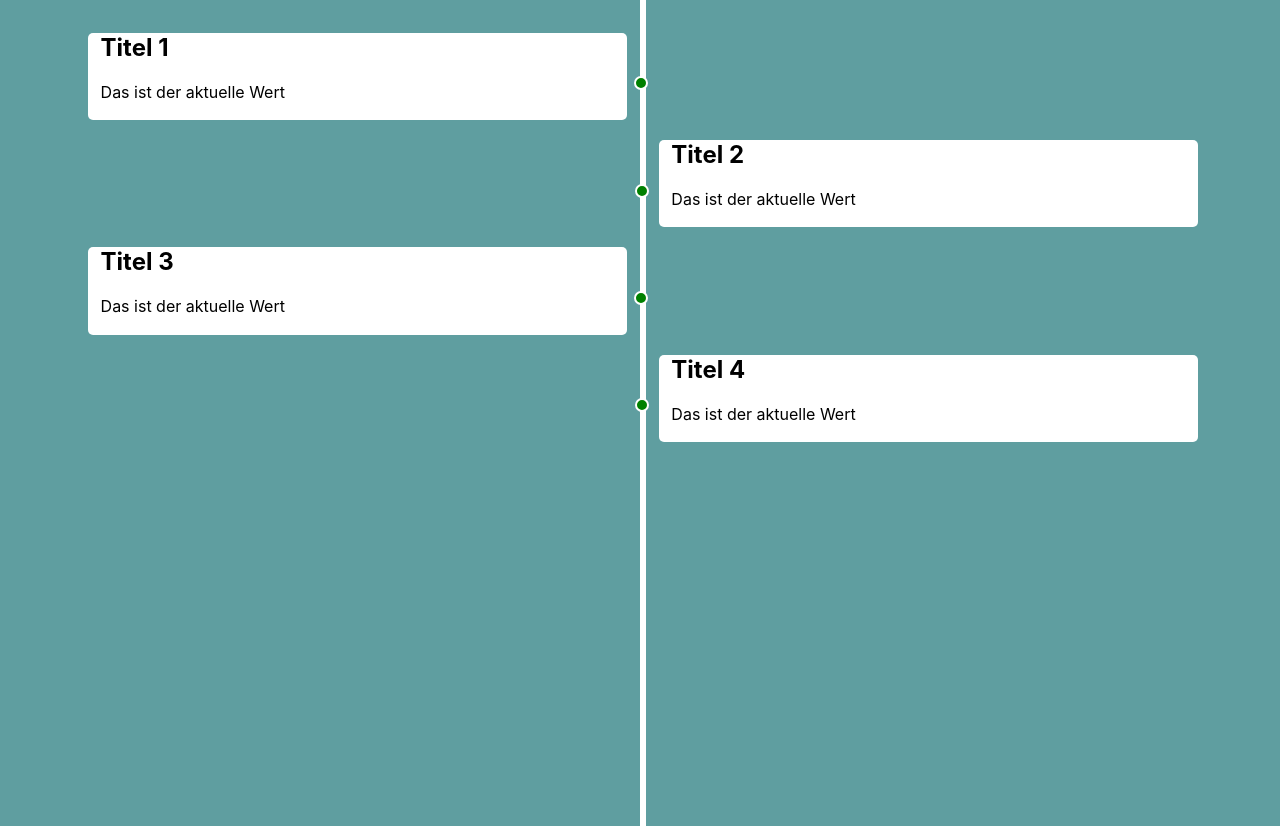
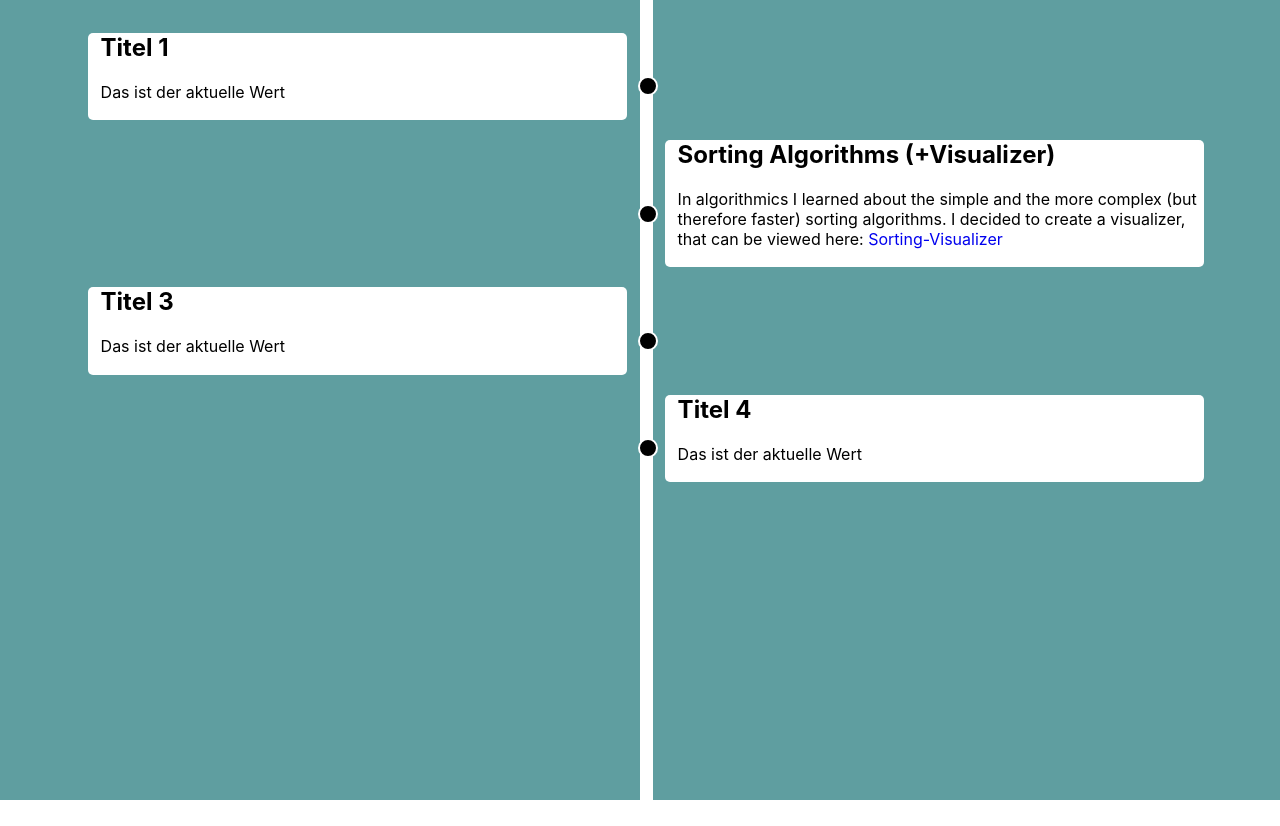
Before and after one commit to ZwickPhilippe/Timeline, a React (Create React App) app: page / in a window 1280 px wide. Built offline with nearby package versions, Linux system fonts and the light colour scheme.

Commit message:
Fixing timeline points, adding linkProp

```diff
--- /dev/null
+++ b/Test.html.html
@@ -0,0 +1,157 @@
+<!DOCTYPE html>
+<html>
+<head>
+<meta name="viewport" content="width=device-width, initial-scale=1.0">
+<style>
+* {
+  box-sizing: border-box;
+}
+
+body {
+  background-color: #474e5d;
+  font-family: Helvetica, sans-serif;
+}
+
+/* The actual timeline (the vertical ruler) */
+.timeline {
+  position: relative;
+  max-width: 1200px;
+  margin: 0 auto;
+}
+
+/* The actual timeline (the vertical ruler) */
+.timeline::after {
+  content: '';
+  position: absolute;
+  width: 6px;
+  background-color: white;
+  top: 0;
+  bottom: 0;
+  left: 50%;
+  margin-left: -3px;
+}
+
+/* Container around content */
+.container {
+  padding: 10px 40px;
+  position: relative;
+  background-color: inherit;
+  width: 50%;
+}
+
+/* The circles on the timeline */
+.container::after {
+  content: '';
+  position: absolute;
+  width: 25px;
+  height: 25px;
+  right: -17px;
+  background-color: white;
+  border: 4px solid #FF9F55;
+  top: 15px;
+  border-radius: 50%;
+  z-index: 1;
+}
+
+/* Place the container to the left */
+.left {
+  left: 0;
+}
+
+/* Place the container to the right */
+.right {
+  left: 50%;
+}
+
+
+
+/* Fix the circle for containers on the right side */
+.right::after {
+  left: -16px;
+}
+
+/* The actual content */
+.content {
+  padding: 20px 30px;
+  background-color: white;
+  position: relative;
+  border-radius: 6px;
+}
+
+/* Media queries - Responsive timeline on screens less than 600px wide */
+@media screen and (max-width: 600px) {
+  /* Place the timelime to the left */
+  .timeline::after {
+  left: 31px;
+  }
+
+  /* Full-width containers */
+  .container {
+  width: 100%;
+  padding-left: 70px;
+  padding-right: 25px;
+  }
+
+  /* Make sure that all arrows are pointing leftwards */
+  .container::before {
+  left: 60px;
+  border: medium solid white;
+  border-width: 10px 10px 10px 0;
+  border-color: transparent white transparent transparent;
+  }
+
+  /* Make sure all circles are at the same spot */
+  .left::after, .right::after {
+  left: 15px;
+  }
+
+  /* Make all right containers behave like the left ones */
+  .right {
+  left: 0%;
+  }
+}
+</style>
+</head>
+<body>
+
+<div class="timeline">
+  <div class="container left">
+    <div class="content">
+      <h2>2017</h2>
+      <p>Lorem ipsum dolor sit amet, quo ei simul congue exerci, ad nec admodum perfecto mnesarchum, vim ea mazim fierent detracto. Ea quis iuvaret expetendis his, te elit voluptua dignissim per, habeo iusto primis ea eam.</p>
+    </div>
+  </div>
+  <div class="container right">
+    <div class="content">
+      <h2>2016</h2>
+      <p>Lorem ipsum dolor sit amet, quo ei simul congue exerci, ad nec admodum perfecto mnesarchum, vim ea mazim fierent detracto. Ea quis iuvaret expetendis his, te elit voluptua dignissim per, habeo iusto primis ea eam.</p>
+    </div>
+  </div>
+  <div class="container left">
+    <div class="content">
+      <h2>2015</h2>
+      <p>Lorem ipsum dolor sit amet, quo ei simul congue exerci, ad nec admodum perfecto mnesarchum, vim ea mazim fierent detracto. Ea quis iuvaret expetendis his, te elit voluptua dignissim per, habeo iusto primis ea eam.</p>
+    </div>
+  </div>
+  <div class="container right">
+    <div class="content">
+      <h2>2012</h2>
+      <p>Lorem ipsum dolor sit amet, quo ei simul congue exerci, ad nec admodum perfecto mnesarchum, vim ea mazim fierent detracto. Ea quis iuvaret expetendis his, te elit voluptua dignissim per, habeo iusto primis ea eam.</p>
+    </div>
+  </div>
+  <div class="container left">
+    <div class="content">
+      <h2>2011</h2>
+      <p>Lorem ipsum dolor sit amet, quo ei simul congue exerci, ad nec admodum perfecto mnesarchum, vim ea mazim fierent detracto. Ea quis iuvaret expetendis his, te elit voluptua dignissim per, habeo iusto primis ea eam.</p>
+    </div>
+  </div>
+  <div class="container right">
+    <div class="content">
+      <h2>2007</h2>
+      <p>Lorem ipsum dolor sit amet, quo ei simul congue exerci, ad nec admodum perfecto mnesarchum, vim ea mazim fierent detracto. Ea quis iuvaret expetendis his, te elit voluptua dignissim per, habeo iusto primis ea eam.</p>
+    </div>
+  </div>
+</div>
+
+</body>
+</html>
--- a/src/App.css
+++ b/src/App.css
@@ -4,15 +4,18 @@
   left:0;
   right: 0;
   bottom: 0;
-  background-color: white
+  background-color: cadetblue;
 }
+
+
+
 
 .timeline{
   position: relative;
-  background-color: cadetblue;
   margin: 0 auto;
   padding: 1%;
   height: 100%;
+  max-width: 1400px;
 }
 
 .timeline::after{
@@ -22,7 +25,7 @@
   bottom: 0;
   left: 50%;
   background-color: white;
-  width: 0.5%;
+  width: 1%;
 }
 
 .timelineContainer{
@@ -37,15 +40,24 @@
 
 .timelineContainer::after{
   position: absolute;
-  width: 10px;
-  height: 10px;
-  background-color: green;
+  width: 16px;
+  height: 16px;
+  background-color: black;
   z-index: 8;
   top: 50%;
-  left: 101.25%;
-  content: ' ';
+  left: 102%;
+  content: '';
   border-radius: 50%;
   border: 2px solid white;
+}
+
+.timelineContainer::before{
+  position: absolute;
+  width: 16px;
+  height: 16px;
+  z-index: 8;
+  top: 50%;
+  left: 107%;
 }
 
 
@@ -54,9 +66,9 @@
 }
 
 .right{
-  left: 51.5%
+  left: 52%
 }
 
 .right::after{
-  left: -4.5%;
+  left: -5%;
 }
--- a/src/index.css
+++ b/src/index.css
@@ -5,6 +5,7 @@ body {
     sans-serif;
   -webkit-font-smoothing: antialiased;
   -moz-osx-font-smoothing: grayscale;
+
 }
 
 code {
--- a/src/timeline/Timeline.js
+++ b/src/timeline/Timeline.js
@@ -8,7 +8,7 @@ function Timeline(){
     return(
         <div className="timeline">
             <TimelineContainer left={true} headline={"Titel 1"} content={"Das ist der aktuelle Wert"}></TimelineContainer>
-            <TimelineContainer left={false} headline={"Titel 2"} content={"Das ist der aktuelle Wert"}></TimelineContainer>
+            <TimelineContainer left={false} headline={"Sorting Algorithms (+Visualizer)"} content={"In algorithmics I learned about the simple and the more complex (but therefore faster) sorting algorithms. I decided to create a visualizer, that can be viewed here: "} link={"https://github.com/ZwickPhilippe/Sorting-Visualizer"} linkName={"Sorting-Visualizer"}></TimelineContainer>
             <TimelineContainer left={true} headline={"Titel 3"} content={"Das ist der aktuelle Wert"}></TimelineContainer>
             <TimelineContainer left={false} headline={"Titel 4"} content={"Das ist der aktuelle Wert"}></TimelineContainer>
 
--- a/src/timeline/TimelineContainer.js
+++ b/src/timeline/TimelineContainer.js
@@ -7,6 +7,7 @@ function TimelineContainer(props){
 
     const printProp=()=>{
         console.log(props.left)
+        console.log(props.link)
     }
 
 
@@ -14,7 +15,7 @@ function TimelineContainer(props){
             <React.Fragment>
             <div className={'timelineContainer ' + (props.left? "left" : "right")}>
                 <h2>{props.headline}</h2>
-                <p>{props.content}</p>
+                <p>{props.content}  <a href={props.link} style={{textDecoration: 'none'}}>{props.linkName}</a> <i className="fas fa-sitemap"></i></p>
             </div>
 
             </React.Fragment>
```
Also changed, not shown: Test.html.txt (added).
